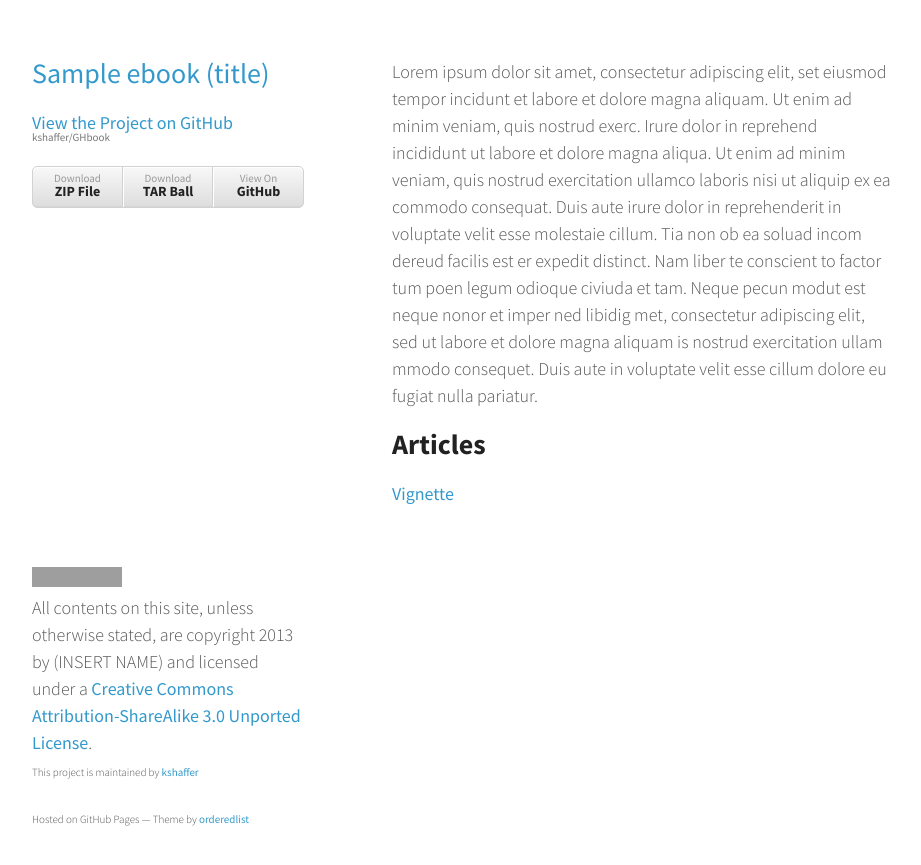
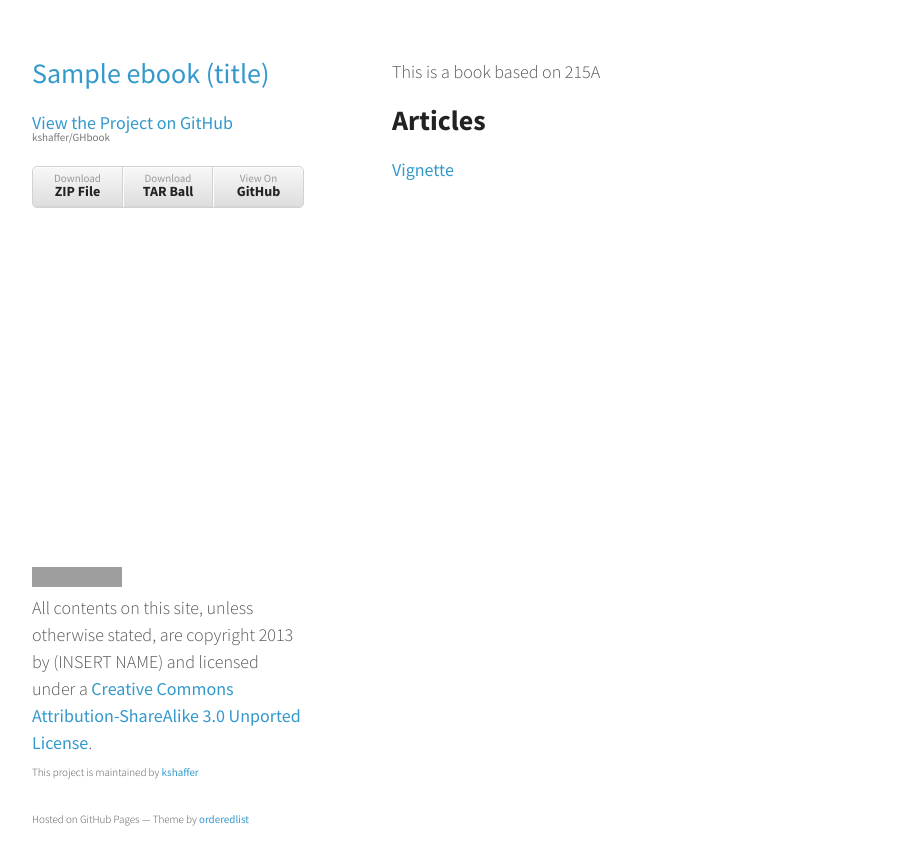
Before and after one commit to weaver-viii/Stat_Models_Book, a Jekyll site: the page built from index.md, in a window 1280 px wide. Shown: the top 865 px of the page, without its empty margins (178-1099 px from the left). Built offline with Jekyll 4.4.1, drawn with Linux system fonts in a browser that asks for light colours; Markdown is read by kramdown in place of the engine named in the settings; grey boxes are pictures that could not be loaded.

Commit message:
Updated homepage

```diff
--- a/index.md
+++ b/index.md
@@ -3,8 +3,7 @@ layout: post
 title: Sample ebook
 ---
 
-
-Lorem ipsum dolor sit amet, consectetur adipiscing elit, set eiusmod tempor incidunt et labore et dolore magna aliquam. Ut enim ad minim veniam, quis nostrud exerc. Irure dolor in reprehend incididunt ut labore et dolore magna aliqua. Ut enim ad minim veniam, quis nostrud exercitation ullamco laboris nisi ut aliquip ex ea commodo consequat. Duis aute irure dolor in reprehenderit in voluptate velit esse molestaie cillum. Tia non ob ea soluad incom dereud facilis est er expedit distinct. Nam liber te conscient to factor tum poen legum odioque civiuda et tam. Neque pecun modut est neque nonor et imper ned libidig met, consectetur adipiscing elit, sed ut labore et dolore magna aliquam is nostrud exercitation ullam mmodo consequet. Duis aute in voluptate velit esse cillum dolore eu fugiat nulla pariatur.
+This is a book based on 215A
 
 # Articles #
 
```
